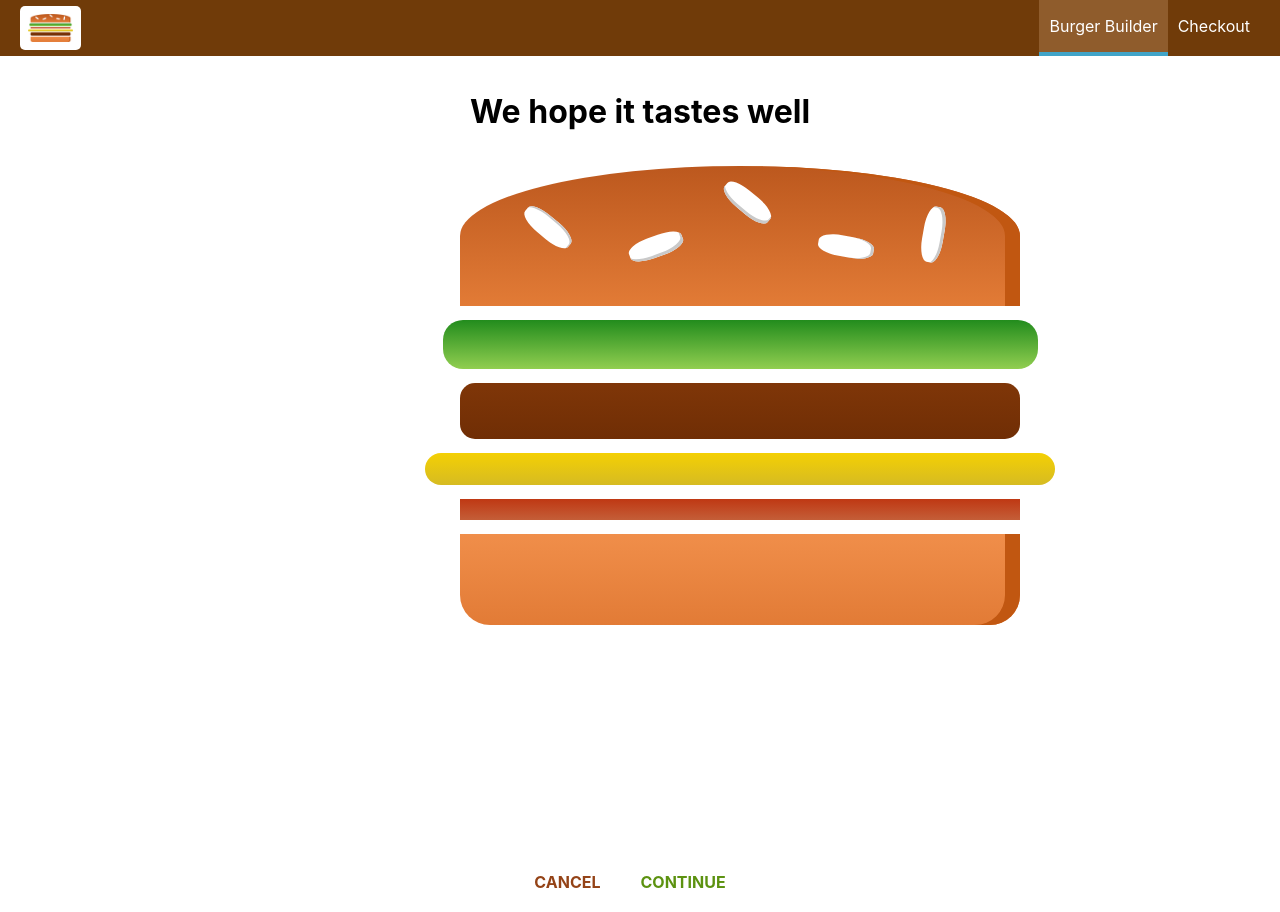
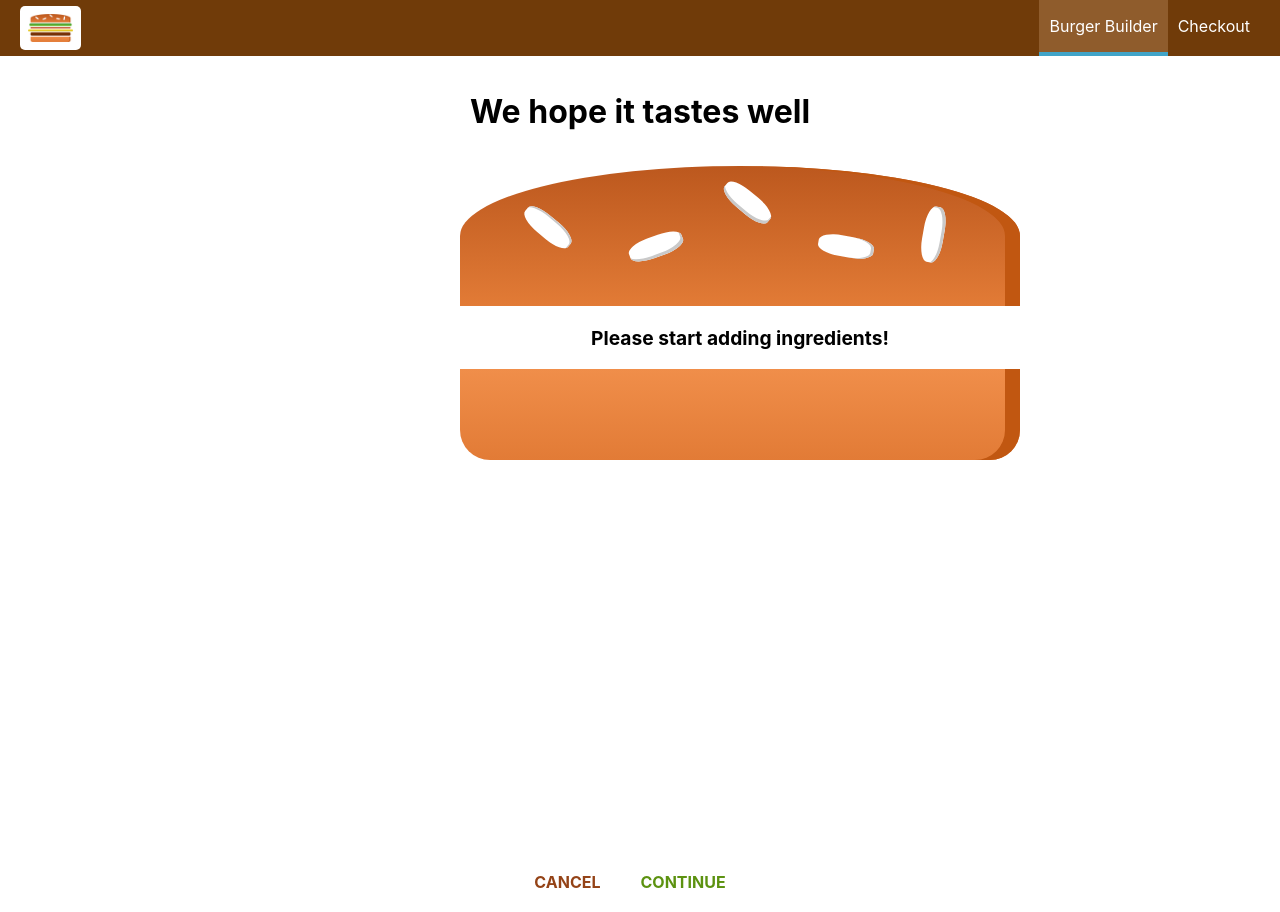
Before and after one commit to MOray-18/my-burger, a React (Create React App) app: page /checkout in a window 1280 px wide. Built offline with nearby package versions, Linux system fonts and the light colour scheme.

Commit message:
add checkout component

```diff
--- a/src/components/Order/CheckoutSummary/CheckoutSummary.js
+++ b/src/components/Order/CheckoutSummary/CheckoutSummary.js
@@ -11,7 +11,7 @@ const checkoutSummary = props => {
       <div style={{ width: '100%', margin: 'auto' }}>
         <Burger ingredients={props.ingredients} />
       </div>
-      <Button btnType="Danger" clicked>
+      <Button btnType="Danger" clicked={props.cancel}>
         CANCEL
       </Button>
       <Button btnType="Success" clicked>
--- a/src/containers/BurgerBuilder/BurgerBuilder.js
+++ b/src/containers/BurgerBuilder/BurgerBuilder.js
@@ -66,12 +66,12 @@ class BurgerBuilder extends Component {
       deliveryMethod: 'fastest',
     };
 
-    axios
-      .post('/orders.json', order)
-      .then(response =>
-        this.setState({ isLoading: false, isPurchasing: false })
-      )
-      .catch(error => this.setState({ isLoading: false, isPurchasing: false }));
+    let query = [];
+    for (let [ing, quant] of Object.entries(order.ingredients)) {
+      query.push(`${ing}=${quant}`);
+    }
+    const search = `?${query.join('&')}`;
+    this.props.history.push('/checkout' + search);
   };
 
   addIngredientHandler(type) {
--- a/src/containers/Checkout/Checkout.js
+++ b/src/containers/Checkout/Checkout.js
@@ -12,6 +12,16 @@ class Checkout extends Component {
       bacon: 1,
     },
   };
+
+  componentDidMount() {
+    const query = new URLSearchParams(this.props.location.search);
+    const orderIngs = {};
+    for (let param of query.entries()) {
+      orderIngs[param[0]] = +param[1];
+    }
+
+    this.setState({ ingredients: orderIngs });
+  }
 
   purchaseContinueHandler = () => {
     // alert('You Continue!');
@@ -40,10 +50,17 @@ class Checkout extends Component {
       .catch(error => this.setState({ isLoading: false, isPurchasing: false }));
   };
 
+  cancelCheckoutHandler = () => {
+    console.log(this.props.history.goBack());
+  };
+
   render() {
     return (
       <div>
-        <CheckoutSummary ingredients={this.state.ingredients} />
+        <CheckoutSummary
+          ingredients={this.state.ingredients}
+          cancel={this.cancelCheckoutHandler}
+        />
       </div>
     );
   }
```
